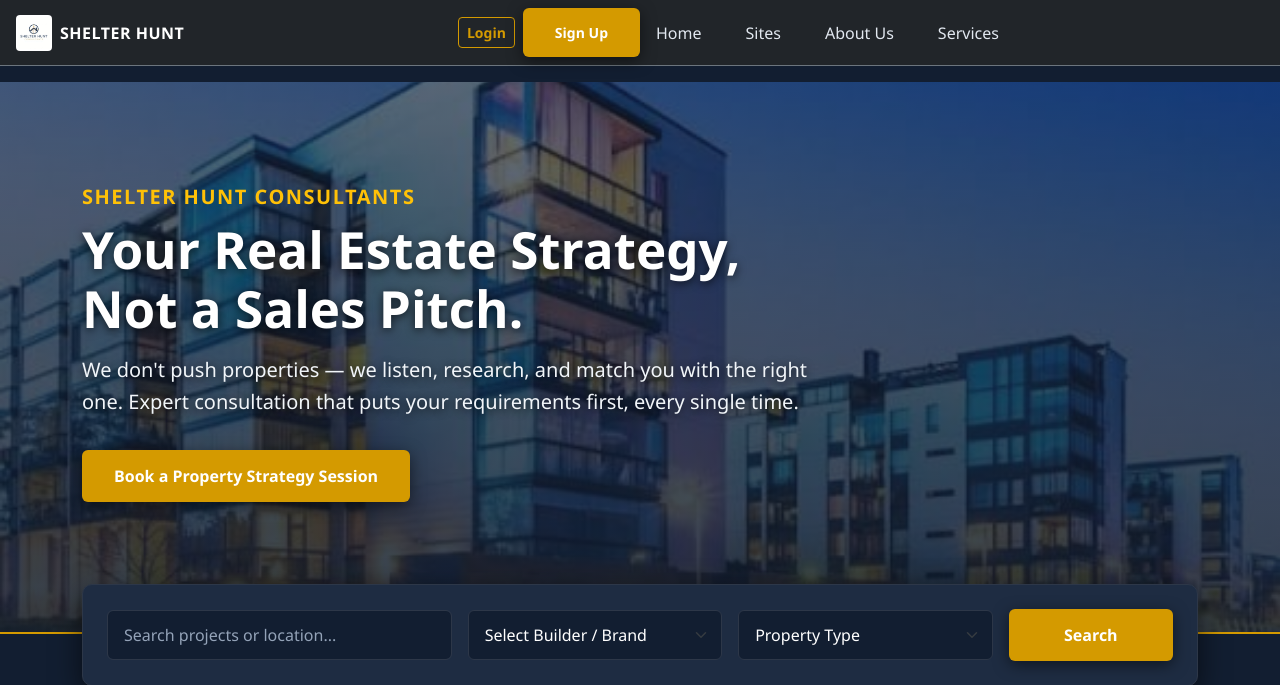
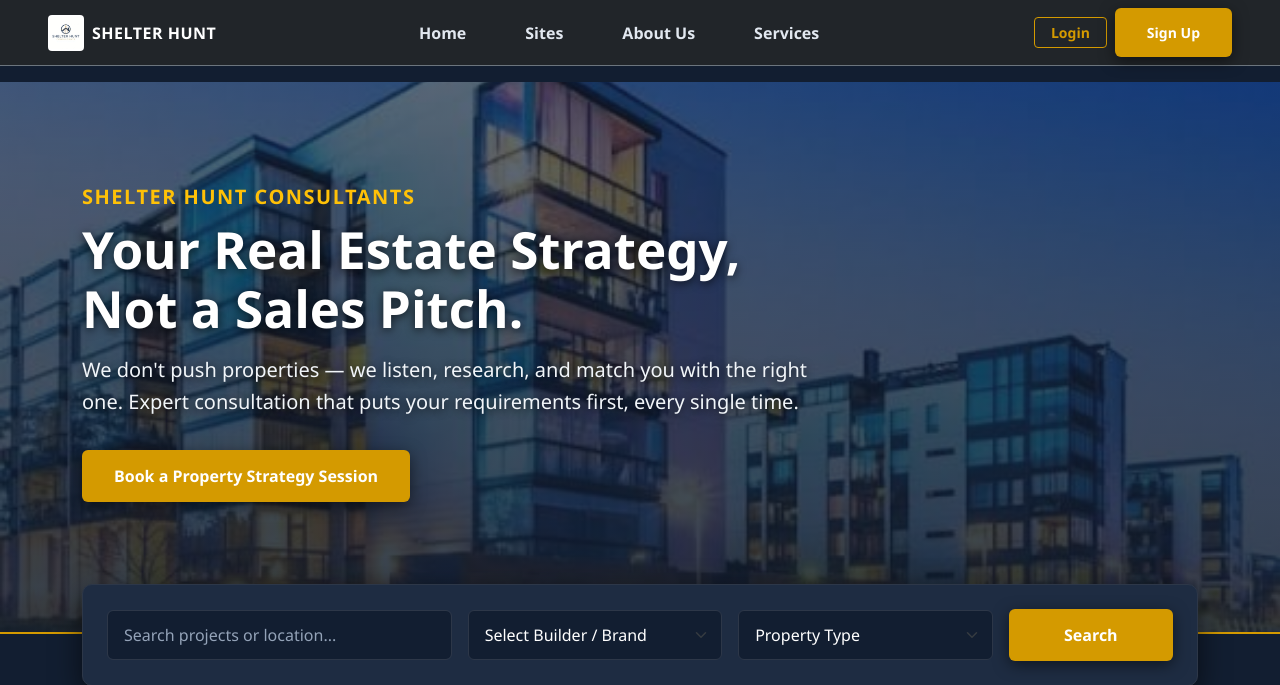
Before and after one commit to Samifarhan52/Shelter, a Flask app: page / in a window 1280 px wide. Shown: the top 685 px of the page. Run offline with Flask 3, Linux system fonts and the light colour scheme.

Commit message:
Fix desktop navbar alignment: logo left, menu center, buttons right

```diff
--- a/static/style.css
+++ b/static/style.css
@@ -248,3 +248,31 @@ a.btn-gold:hover, button.btn-gold:hover {
         padding: 5px 12px !important;
     }
 }
+
+/* Executive Desktop Navbar Alignment */
+@media (min-width: 992px) {
+    .navbar-nav {
+        display: flex;
+        align-items: center;
+        gap: 15px;
+    }
+
+    .navbar-brand {
+        font-size: 1.15rem;
+        letter-spacing: 1px;
+    }
+}
+
+/* Auth Buttons */
+.btn-outline-gold {
+    color: #d49a00 !important;
+    border: 1px solid #d49a00 !important;
+    background-color: transparent !important;
+    border-radius: 4px !important;
+    transition: all 0.2s ease-in-out !important;
+}
+
+.btn-outline-gold:hover {
+    background-color: #d49a00 !important;
+    color: #ffffff !important;
+}
--- a/templates/base.html
+++ b/templates/base.html
@@ -11,27 +11,34 @@
 </head>
 <body>
 
-    <!-- Responsive Navigation Header -->
+    <!-- Executive Responsive Navigation Header -->
     <nav class="navbar navbar-expand-lg navbar-dark bg-dark sticky-top border-bottom border-secondary py-2">
-        <div class="container-fluid px-3">
+        <div class="container-fluid px-lg-5 px-3">
 
-            <!-- Main Header Flex Row -->
-            <div class="d-flex align-items-center justify-content-between w-100">
-
-                <!-- LEFT SIDE: Logo, Brand & Mobile Menu Button Underneath -->
+            <!-- LEFT: Brand Logo & Title -->
             <div class="d-flex flex-column align-items-start">
                 <a class="navbar-brand d-flex align-items-center fw-bold text-light m-0" href="{{ url_for('home') }}">
                     <img src="{{ url_for('static', filename='logo.jpeg') }}" alt="Shelter Hunt Logo" class="brand-logo me-2">
                     <span class="brand-title">SHELTER HUNT</span>
                 </a>
 
-                    <!-- Hamburger Button Placed Directly Under Logo/Title on Left (Mobile Only) -->
+                <!-- Mobile Only: Hamburger Toggle Under Logo -->
                 <button class="navbar-toggler p-1 border-secondary mt-1 d-lg-none" type="button" data-bs-toggle="collapse" data-bs-target="#navbarNav" aria-label="Toggle navigation">
                     <span class="navbar-toggler-icon"></span>
                 </button>
             </div>
 
-                <!-- RIGHT SIDE: Login & Sign Up Buttons (Always Locked Top Right) -->
+            <!-- CENTER/EXPANDED: Navigation Links -->
+            <div class="collapse navbar-collapse" id="navbarNav">
+                <ul class="navbar-nav mx-auto align-items-lg-center pt-3 pt-lg-0">
+                    <li class="nav-item"><a class="nav-link text-light px-3 py-2 fw-semibold" href="{{ url_for('home') }}">Home</a></li>
+                    <li class="nav-item"><a class="nav-link text-light px-3 py-2 fw-semibold" href="{{ url_for('sites') }}">Sites</a></li>
+                    <li class="nav-item"><a class="nav-link text-light px-3 py-2 fw-semibold" href="{{ url_for('about') }}">About Us</a></li>
+                    <li class="nav-item"><a class="nav-link text-light px-3 py-2 fw-semibold" href="{{ url_for('services') }}">Services</a></li>
+                </ul>
+            </div>
+
+            <!-- RIGHT: Auth / User Action Buttons (Always Far-Right Corner) -->
             <div class="d-flex align-items-center gap-2 ms-auto">
                 {% if session.get('user_id') %}
                     <span class="text-warning fw-bold small d-none d-sm-inline me-1">Hi, {{ session.get('user_name') }}</span>
@@ -40,21 +47,9 @@
                     {% endif %}
                     <a class="btn btn-outline-light btn-sm" href="{{ url_for('logout') }}">Logout</a>
                 {% else %}
-                        <a class="btn btn-outline-gold btn-sm px-2 py-1" href="{{ url_for('login') }}">Login</a>
-                        <a class="btn btn-gold btn-sm px-2 py-1" href="{{ url_for('signup') }}">Sign Up</a>
+                    <a class="btn btn-outline-gold btn-sm px-3 py-1 fw-bold" href="{{ url_for('login') }}">Login</a>
+                    <a class="btn btn-gold btn-sm px-3 py-1 fw-bold" href="{{ url_for('signup') }}">Sign Up</a>
                 {% endif %}
-                </div>
-
-            </div>
-
-            <!-- COLLAPSIBLE NAVIGATION LINKS (Expands smoothly on toggle) -->
-            <div class="collapse navbar-collapse w-100" id="navbarNav">
-                <ul class="navbar-nav me-auto align-items-lg-center pt-3 pt-lg-0">
-                    <li class="nav-item"><a class="nav-link text-light px-3 py-2" href="{{ url_for('home') }}">Home</a></li>
-                    <li class="nav-item"><a class="nav-link text-light px-3 py-2" href="{{ url_for('sites') }}">Sites</a></li>
-                    <li class="nav-item"><a class="nav-link text-light px-3 py-2" href="{{ url_for('about') }}">About Us</a></li>
-                    <li class="nav-item"><a class="nav-link text-light px-3 py-2" href="{{ url_for('services') }}">Services</a></li>
-                </ul>
             </div>
 
         </div>
```
Lines whose indentation alone changed are shown as unchanged.
